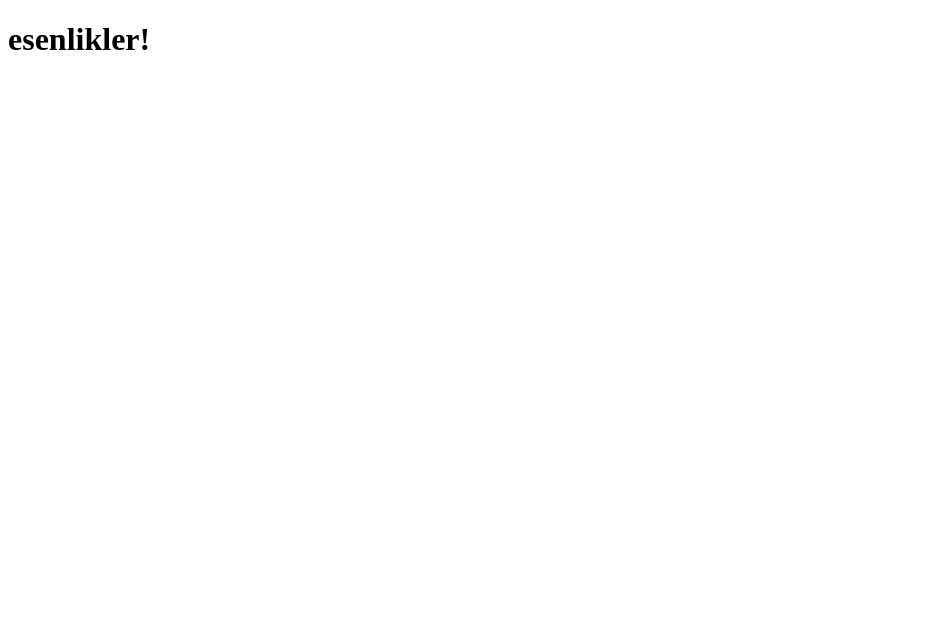
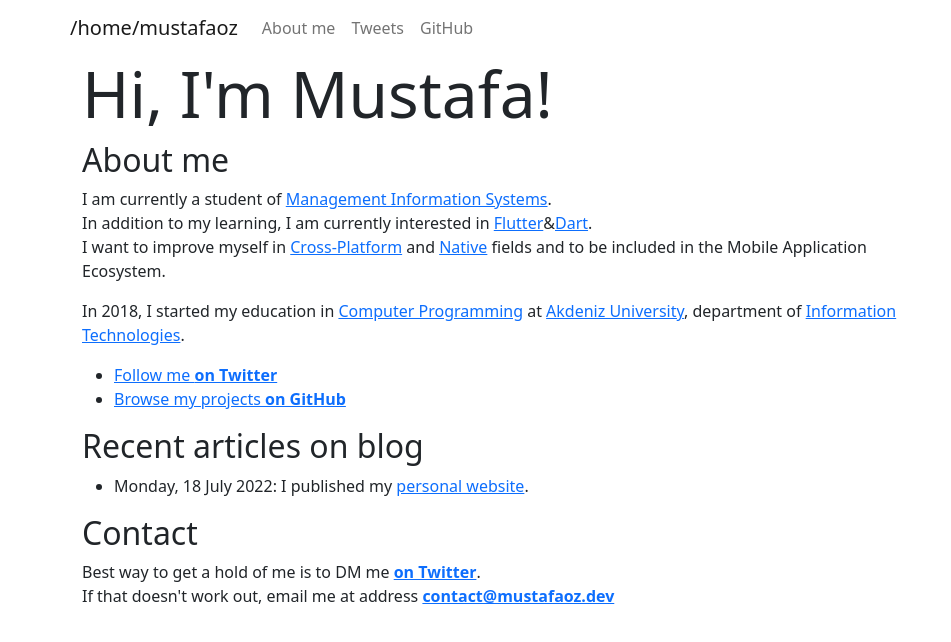
Before and after one commit to trmustafaoz/github-actions-html, a plain HTML site: page index.html in a window 1280 px wide. Shown: the whole page, without its empty margins (0-951 px from the left). Drawn offline with nearby package versions, Linux system fonts and the light colour scheme.

Commit message:
updated index.html and deleted about-me.html

```diff
--- a/index.html
+++ b/index.html
@@ -2,11 +2,78 @@
 <html lang="en">
 <head>
     <meta charset="UTF-8">
-    <meta http-equiv="X-UA-Compatible" content="IE=edge">
-    <meta name="viewport" content="width=device-width, initial-scale=1.0">
-    <title>ana sayfa | mustafaoz.dev</title>
+  <meta http-equiv="content-type" content="text/html; charset=utf-8">
+  <meta name="viewport" content="width=device-width, initial-scale=1.0">
+  <!-- CSS only -->
+  <link href="https://cdn.jsdelivr.net/npm/bootstrap@5.2.0-beta1/dist/css/bootstrap.min.css" rel="stylesheet" integrity="sha384-0evHe/X+R7YkIZDRvuzKMRqM+OrBnVFBL6DOitfPri4tjfHxaWutUpFmBp4vmVor" crossorigin="anonymous">
+  <title>Mustafa Öz</title>
 </head>
 <body>
-    <h1>esenlikler!</h1>
+    <nav class="container navbar navbar-expand-lg navbar-light">
+        <a class="navbar-brand" href="/blog/" rel="home"> /home/mustafaoz</a>
+        <button class="navbar-toggler" type="button" data-toggle="collapse" data-target="#navbarNavDropdown" aria-controls="navbarNavDropdown" aria-expanded="false" aria-label="Toggle navigation">
+            <span class="navbar-toggler-icon"></span>
+        </button>
+
+        <div class="collapse navbar-collapse" id="navbarNavDropdown">
+            <ul class="navbar-nav">
+                <li class="nav-item"><a class="nav-link" href="#">About me</a></li>
+                <li class="nav-item"><a class="nav-link" href="https://twitter.com/trmustafaoz/" rel="me">Tweets</a></li>
+                <li class="nav-item"><a class="nav-link" href="https://github.com/trmustafaoz/" rel="me">GitHub</a></li>
+            </ul>
+        </div>
+    </nav>
+
+    <article class="about-me">
+        <div class="jumbotron jumbotron-fluid mb-0">
+            <div class="container">
+                <div class="row">
+                    <div class="col-12">
+                        <h1 class="display-3"> Hi, I'm Mustafa!</h1>
+                    </div>
+                </div>
+            </div>
+        </div>
+
+        <div class="container apply-footer">
+            <div class="row">
+                <div class="col-12 col-lg-9">
+                    <h2>About me</h2>
+                    <p>
+                        I am currently a student of <a href="https://en.wikipedia.org/wiki/Management_information_system">Management Information Systems</a>.
+                        <br>In addition to my learning, I am currently interested in <a href="https://flutter.dev/">Flutter</a>&<a href="https://dart.dev/">Dart</a>.
+                            <br>I want to improve myself in <a href="https://flutter.dev/multi-platform/mobile">Cross-Platform</a> and
+                                <a href="https://dev.java/evolution/">Native</a> fields and to be included in the Mobile Application Ecosystem.
+                    </p>
+
+                    <p>
+                        In 2018, I started my education in <a href="https://en.wikipedia.org/wiki/Computer_programming">Computer Programming</a> at <a href="http://iro.akdeniz.edu.tr/">Akdeniz University</a>,
+                        department of <a href="http://teknik.akdeniz.edu.tr/bilgisayar-teknolojileri/bilgisayar-teknolojileri-bolumleri/bilgisayar-programciligi/">Information Technologies</a>.
+                    </p>
+
+                    <ul>
+                        <li><a href="https://twitter.com/trmustafaoz/" target="_blank">Follow me <b>on Twitter</b></a></li>
+                        <li><a href="https://github.com/trmustafaoz/" target="_blank">Browse my projects <b>on GitHub</b></a></li>
+                    </ul>
+
+                    <div class="article-list d-none d-md-block">
+                        <h2>Recent articles on blog</h2>
+                        <ul>
+                            <li>Monday, 18 July 2022: I published my <a href="https://mustafaoz.dev/">personal website</a>.</li>
+                        </ul>
+                    </div>
+
+                    <h2>Contact</h2>
+                    <p>
+                        Best way to get a hold of me is to DM me <a href="https://twitter.com/trmustafaoz/"><b>on Twitter</b></a>.
+                        <br> If that doesn't work out, email me at address <a href="mailto:contact@mustafaoz.dev"><b>contact@mustafaoz.dev</b></a>
+                    </p>
+                </div>
+            </div>
+        </div>
+    </article>
+
+    <!-- JavaScript Bundle with Popper -->
+    <script src="https://cdn.jsdelivr.net/npm/bootstrap@5.2.0-beta1/dist/js/bootstrap.bundle.min.js" integrity="sha384-pprn3073KE6tl6bjs2QrFaJGz5/SUsLqktiwsUTF55Jfv3qYSDhgCecCxMW52nD2" crossorigin="anonymous"></script>
 </body>
 </html>
```
Also changed, not shown: about-me.html (deleted, +0 -12 lines).
